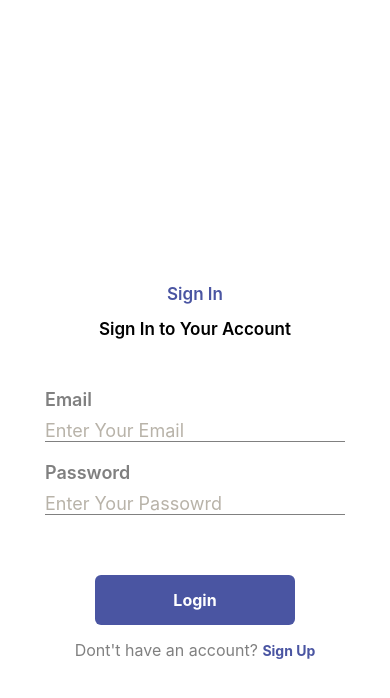
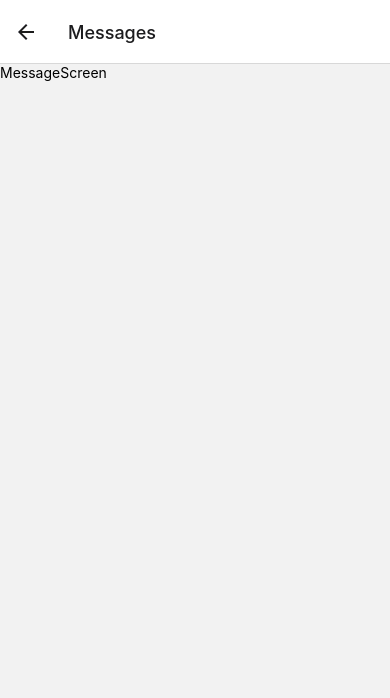
Before and after one commit to ChathuJay7/Realtime-ChatApp-React-Native-MongoDB, a React Native app: screen /Messages in a window 390 px wide. Shown: the top 698 px of the page. Built offline with nearby package versions, Linux system fonts and the light colour scheme.

Commit message:
Add route to Message Screen

```diff
--- a/StackNavigator.js
+++ b/StackNavigator.js
@@ -7,6 +7,7 @@ import RegisterScreen from './screens/RegisterScreen';
 import HomeScreen from './screens/HomeScreen';
 import FriendsScreen from './screens/FriendsScreen';
 import ChatsScreen from './screens/ChatsScreen';
+import MessageScreen from './screens/MessageScreen';
 
 
 const Stack = createNativeStackNavigator();
@@ -20,6 +21,7 @@ const StackNavigator = () => {
         <Stack.Screen name="Home" component={HomeScreen} />
         <Stack.Screen name="Friends" component={FriendsScreen} />
         <Stack.Screen name="Chats" component={ChatsScreen} />
+        <Stack.Screen name="Messages" component={MessageScreen} />
       </Stack.Navigator>
     </NavigationContainer>
   )
--- a/components/UserChat.js
+++ b/components/UserChat.js
@@ -1,15 +1,18 @@
-import { Image, StyleSheet, Text, View } from 'react-native'
-import React from 'react'
-import { Pressable } from 'react-native'
+import { Image, StyleSheet, Text, TouchableOpacity, View } from "react-native";
+import React from "react";
+import { Pressable } from "react-native";
+import { useNavigation } from "@react-navigation/native";
 
 const UserChat = ({ item }) => {
+  const navigation = useNavigation();
+
   return (
-    <Pressable
-    //   onPress={() =>
-    //     navigation.navigate("Messages", {
-    //       recepientId: item._id,
-    //     })
-    //   }
+    <TouchableOpacity
+      onPress={() =>
+        navigation.navigate("Messages", {
+          recepientId: item._id,
+        })
+      }
       style={{
         flexDirection: "row",
         alignItems: "center",
@@ -34,7 +37,9 @@ const UserChat = ({ item }) => {
             {lastMessage?.message}
           </Text>
         )} */}
-        <Text style={{ marginTop: 3, color: "gray", fontWeight: "500" }}>Last Message</Text>
+        <Text style={{ marginTop: 3, color: "gray", fontWeight: "500" }}>
+          Last Message
+        </Text>
       </View>
 
       <View>
@@ -43,10 +48,10 @@ const UserChat = ({ item }) => {
           11.19 p.m
         </Text>
       </View>
-    </Pressable>
-  )
-}
+    </TouchableOpacity>
+  );
+};
 
-export default UserChat
+export default UserChat;
 
-const styles = StyleSheet.create({})
+const styles = StyleSheet.create({});
--- /dev/null
+++ b/screens/MessageScreen.js
@@ -0,0 +1,14 @@
+import { StyleSheet, Text, View } from 'react-native'
+import React from 'react'
+
+const MessageScreen = () => {
+  return (
+    <View>
+      <Text>MessageScreen</Text>
+    </View>
+  )
+}
+
+export default MessageScreen
+
+const styles = StyleSheet.create({})
```
